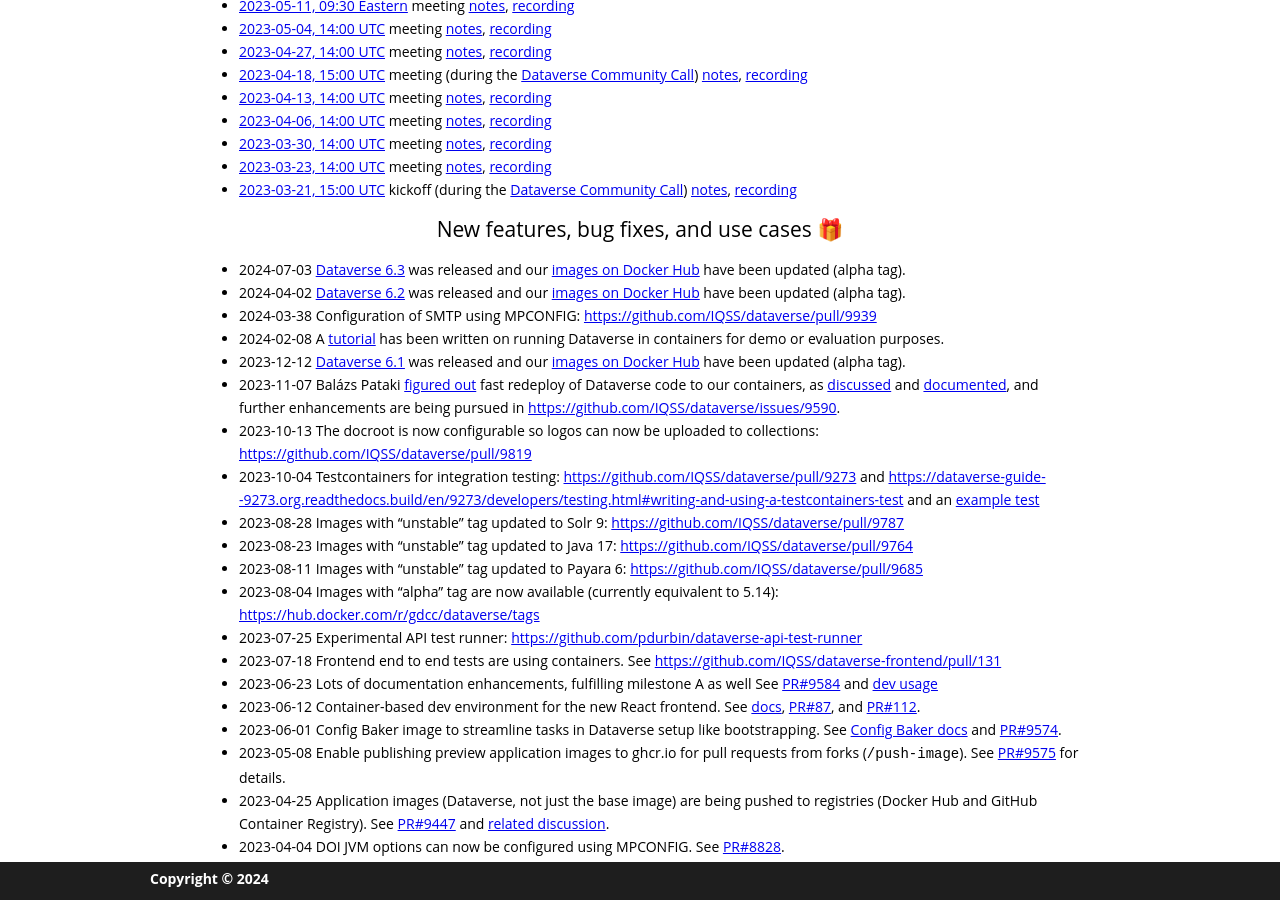
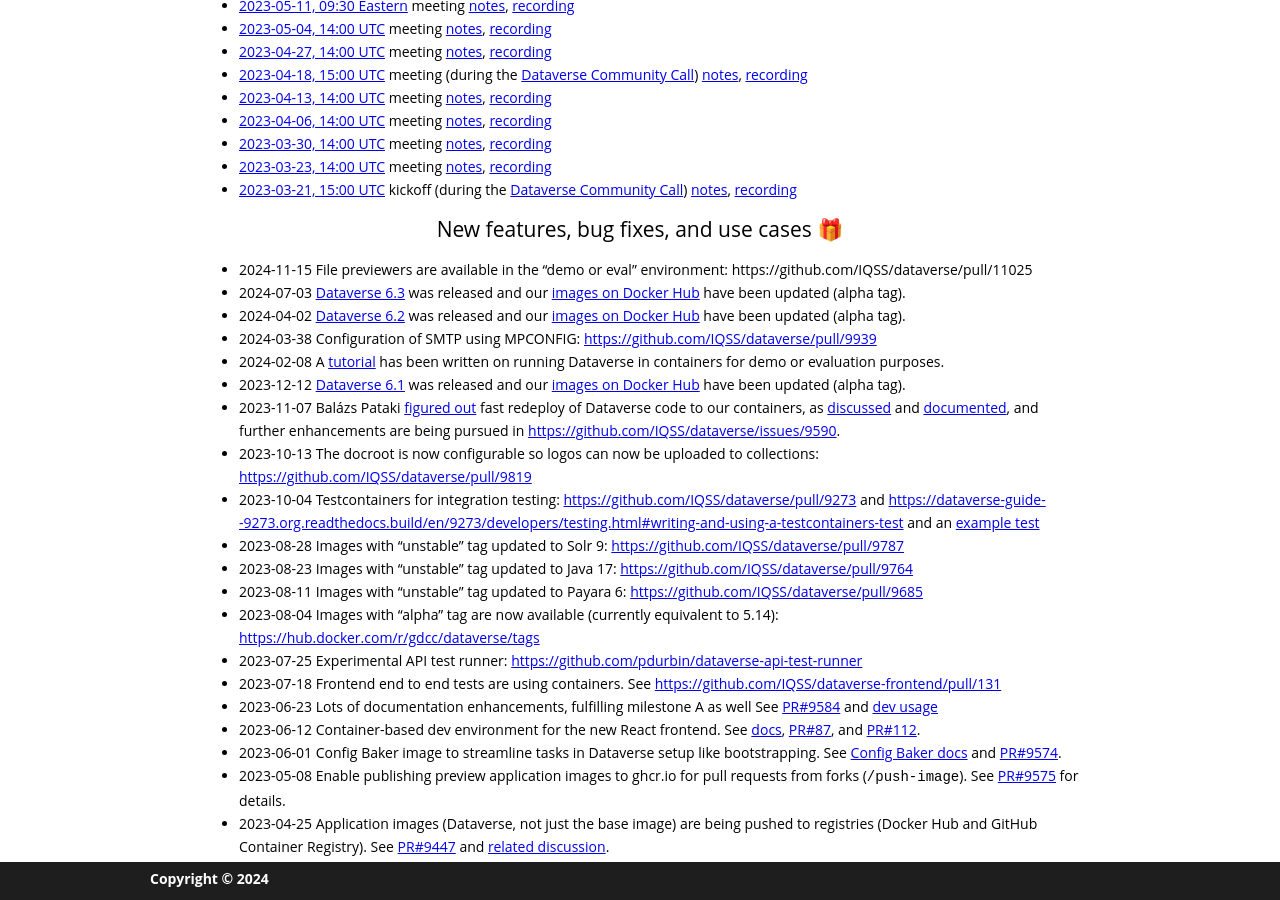
Before and after one commit to gdcc/ct.gdcc.io, a Jekyll site: the page built from index.md, in a window 1280 px wide and 900 px high, scrolled down 2627 px. Built offline with Jekyll 4.4.1, drawn with Linux system fonts in a browser that asks for light colours; our own code applies the rules of GitHub Pages for plain Markdown files.

Commit message:
add file previewers

```diff
--- a/index.md
+++ b/index.md
@@ -107,6 +107,7 @@ The Zoom link is <https://harvard.zoom.us/j/91061519853?pwd=U1lQR1ExMlo3Ty9XUVJI
 
 ## New features, bug fixes, and use cases 🎁
 
+- 2024-11-15 File previewers are available in the "demo or eval" environment: https://github.com/IQSS/dataverse/pull/11025
 - 2024-07-03 [Dataverse 6.3](https://github.com/IQSS/dataverse/releases/tag/v6.3) was released and our [images on Docker Hub](https://hub.docker.com/u/gdcc) have been updated (alpha tag).
 - 2024-04-02 [Dataverse 6.2](https://github.com/IQSS/dataverse/releases/tag/v6.2) was released and our [images on Docker Hub](https://hub.docker.com/u/gdcc) have been updated (alpha tag).
 - 2024-03-38 Configuration of SMTP using MPCONFIG: <https://github.com/IQSS/dataverse/pull/9939>
```
